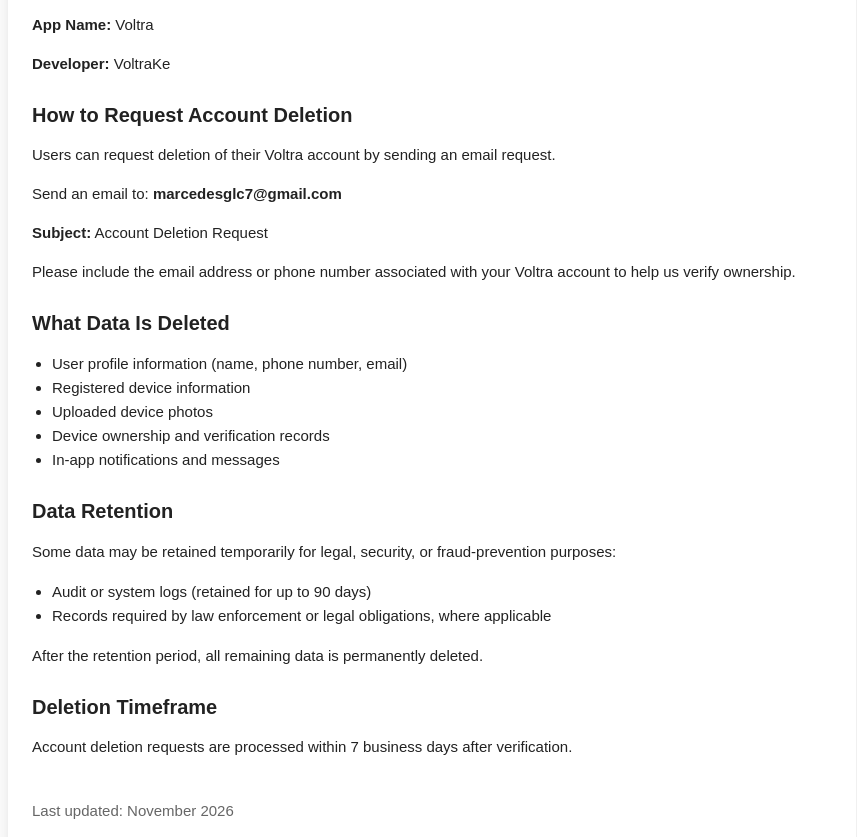
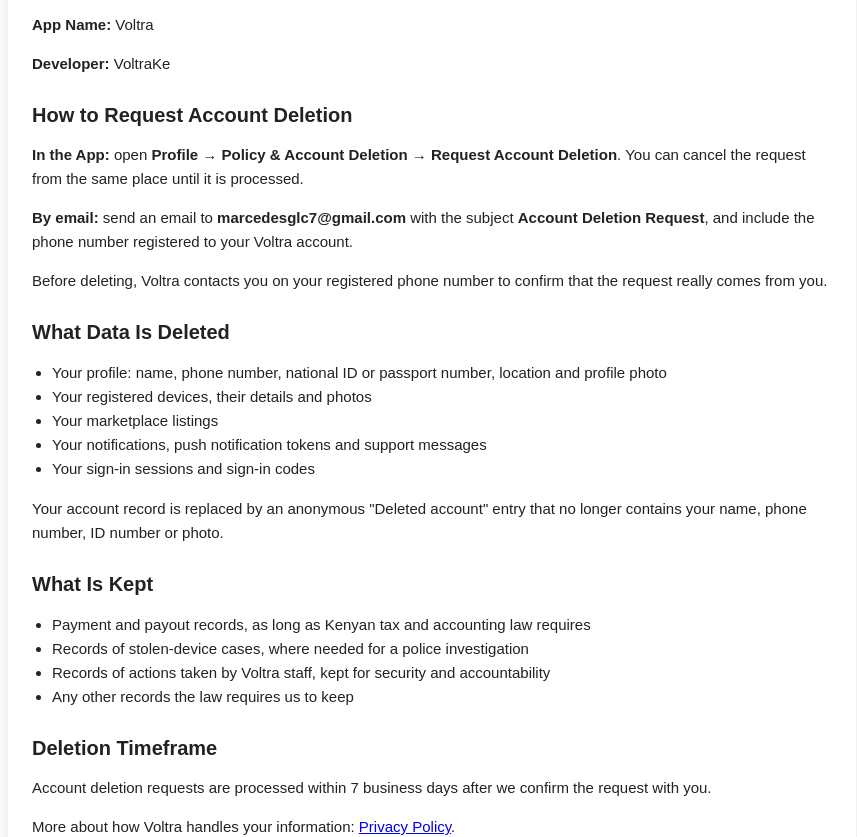
Before and after one commit to jesee-kuya/deletion_policy, a plain HTML site: page index.html in a window 1280 px wide. Shown: the part 118-955 px from the top of the page, without its empty margins (208-1065 px from the left). Drawn offline with Linux system fonts and the light colour scheme.

Commit message:
deletion: add the in-app request, list what is deleted and what is kept

```diff
--- a/index.html
+++ b/index.html
@@ -55,49 +55,53 @@
     <p><strong>Developer:</strong> VoltraKe</p>
 
     <h2>How to Request Account Deletion</h2>
+    <p><strong>In the App:</strong> open <strong>Profile &rarr; Policy &amp; Account Deletion &rarr;
+      Request Account Deletion</strong>. You can cancel the request from the same place until it is
+      processed.</p>
     <p>
-      Users can request deletion of their Voltra account by sending an email request.
+      <strong>By email:</strong> send an email to
+      <span class="email">marcedesglc7@gmail.com</span> with the subject
+      <strong>Account Deletion Request</strong>, and include the phone number registered to your
+      Voltra account.
     </p>
     <p>
-      Send an email to:
-      <span class="email">marcedesglc7@gmail.com</span>
-    </p>
-    <p>
-      <strong>Subject:</strong> Account Deletion Request
-    </p>
-    <p>
-      Please include the email address or phone number associated with your Voltra account
-      to help us verify ownership.
+      Before deleting, Voltra contacts you on your registered phone number to confirm that the
+      request really comes from you.
     </p>
 
     <h2>What Data Is Deleted</h2>
     <ul>
-      <li>User profile information (name, phone number, email)</li>
-      <li>Registered device information</li>
-      <li>Uploaded device photos</li>
-      <li>Device ownership and verification records</li>
-      <li>In-app notifications and messages</li>
-    </ul>
-
-    <h2>Data Retention</h2>
-    <p>
-      Some data may be retained temporarily for legal, security, or fraud-prevention purposes:
-    </p>
-    <ul>
-      <li>Audit or system logs (retained for up to 90 days)</li>
-      <li>Records required by law enforcement or legal obligations, where applicable</li>
+      <li>Your profile: name, phone number, national ID or passport number, location and profile photo</li>
+      <li>Your registered devices, their details and photos</li>
+      <li>Your marketplace listings</li>
+      <li>Your notifications, push notification tokens and support messages</li>
+      <li>Your sign-in sessions and sign-in codes</li>
     </ul>
     <p>
-      After the retention period, all remaining data is permanently deleted.
+      Your account record is replaced by an anonymous "Deleted account" entry that no longer
+      contains your name, phone number, ID number or photo.
     </p>
+
+    <h2>What Is Kept</h2>
+    <ul>
+      <li>Payment and payout records, as long as Kenyan tax and accounting law requires</li>
+      <li>Records of stolen-device cases, where needed for a police investigation</li>
+      <li>Records of actions taken by Voltra staff, kept for security and accountability</li>
+      <li>Any other records the law requires us to keep</li>
+    </ul>
 
     <h2>Deletion Timeframe</h2>
     <p>
-      Account deletion requests are processed within 7 business days after verification.
+      Account deletion requests are processed within 7 business days after we confirm the
+      request with you.
+    </p>
+
+    <p>
+      More about how Voltra handles your information: <a href="/privacy.html">Privacy Policy</a>.
     </p>
 
     <footer>
-      <p>Last updated: November 2026</p>
+      <p>Last updated: November 19, 2026</p>
       <p>For questions, contact: marcedesglc7@gmail.com</p>
       <p>Ian Luande (VoltraKe), Sigomere, Ugenya - 40607, Kenya</p>
     </footer>
```
